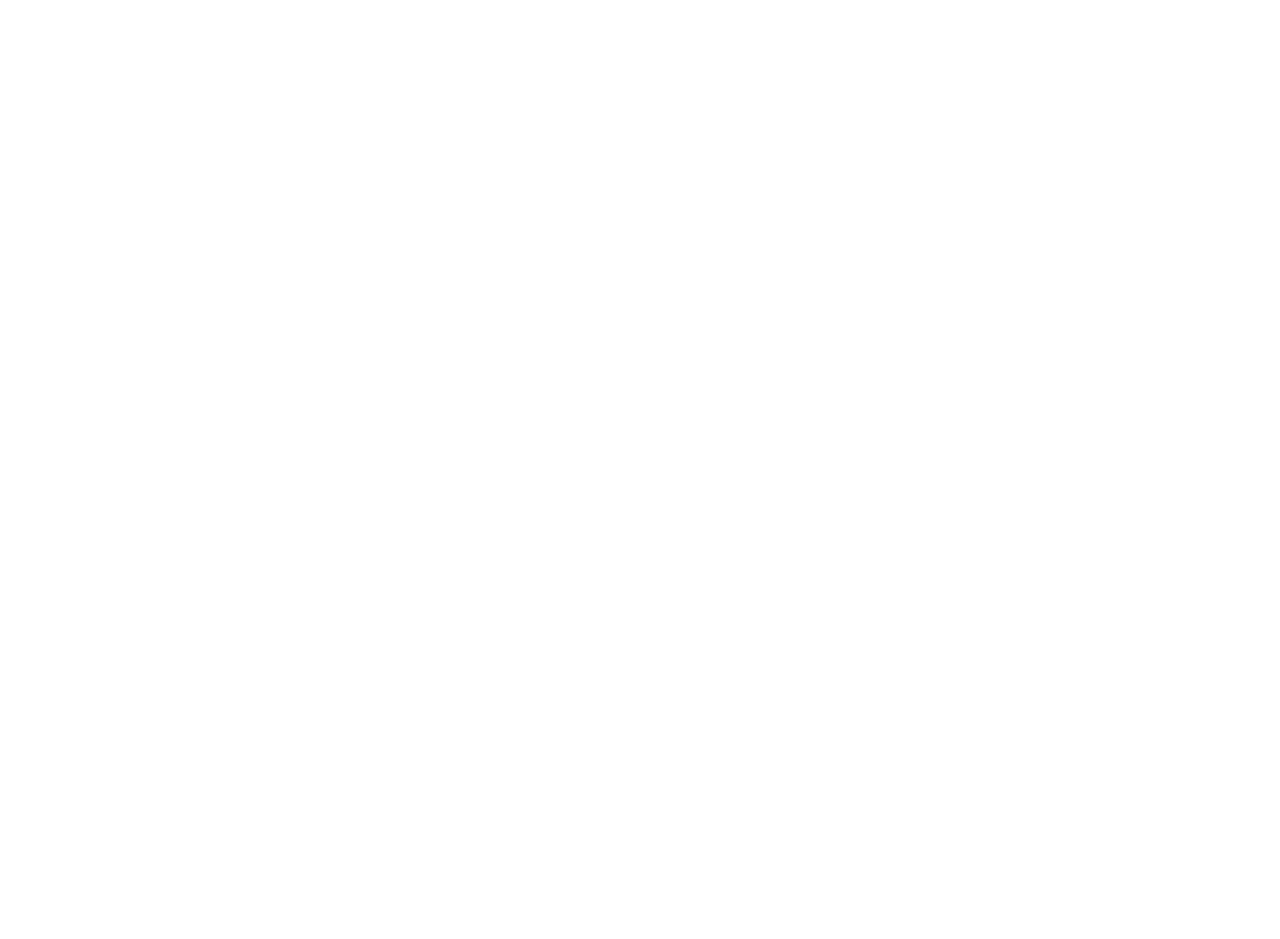
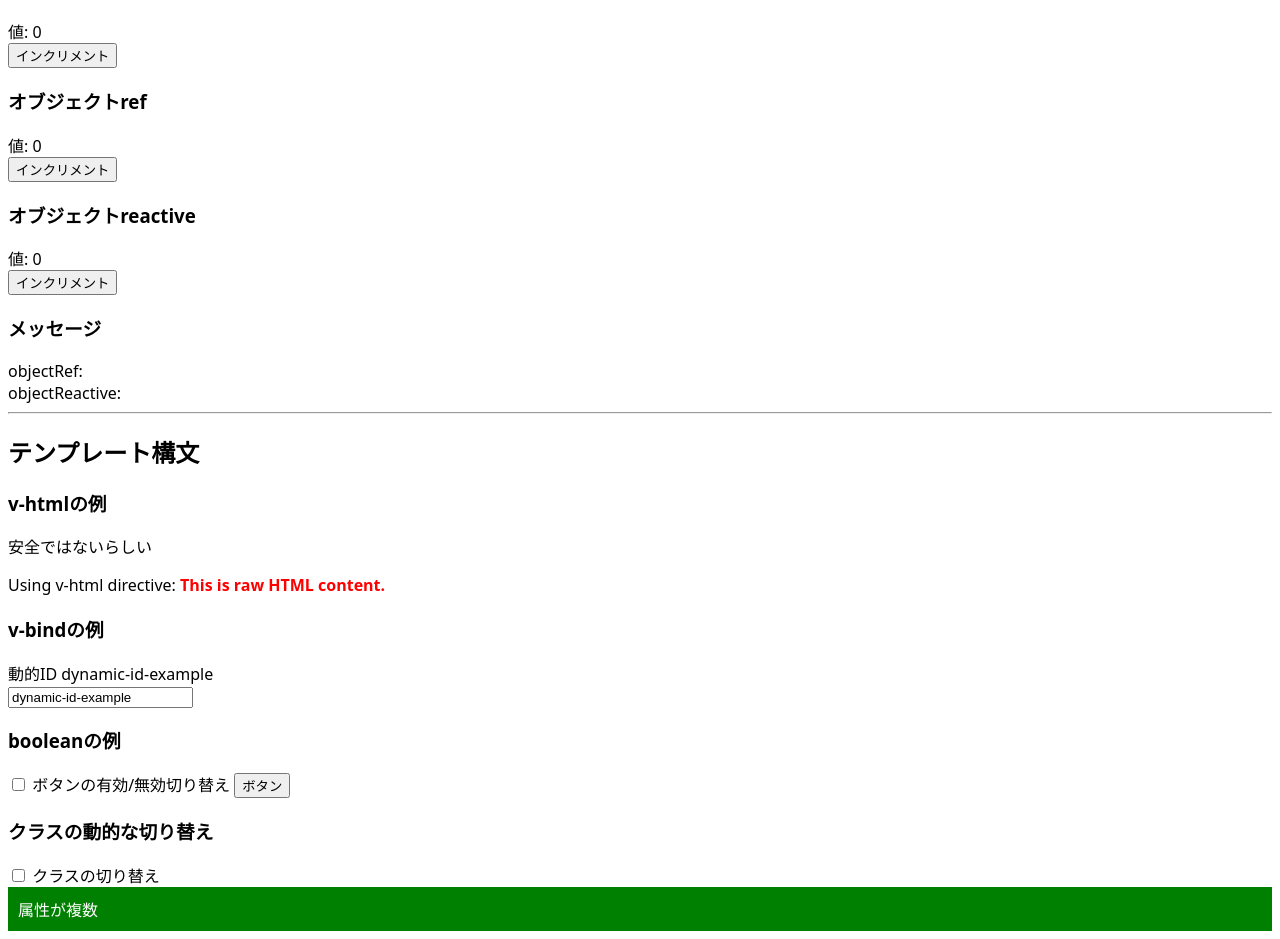
Before and after one commit to rx21js6/learn-vue3-20260106, a Vue app: page /#/guide in a window 1280 px wide. Before the commit this address had no page. Shown: the part 224-1163 px from the top of the page. Before the commit the page ends 800 px from the top, so only its background shows below. Built offline with nearby package versions, Linux system fonts and the light colour scheme.

Commit message:
ガイド関連
リアクティビティ
テンプレート構文

```diff
--- /dev/null
+++ b/src/guide/reactivity/ReactivityExample.vue
@@ -0,0 +1,49 @@
+<script setup lang="ts">
+import { reactive, ref } from 'vue'
+
+type RefExampleProps = {
+  count: number
+  message?: string
+}
+
+const primitiveRef = ref(0)
+const objectRef = ref<RefExampleProps>({ count: 0 })
+const objectReactive = reactive<RefExampleProps>({ count: 0 })
+
+const incrementRef = () => {
+  // Note: .value is needed for ref objects
+  objectRef.value.count++
+  objectRef.value.message = `Updated!: ${objectRef.value.count}`
+}
+
+const incrementReactive = () => {
+  // Note: No .value needed for reactive objects
+  objectReactive.count++
+  objectReactive.message = `Updated!: ${objectReactive.count}`
+}
+</script>
+<template>
+  <div>
+    <h3>プリミティブref</h3>
+    <div>値: {{ primitiveRef }}</div>
+    <button @click="primitiveRef++">インクリメント</button>
+  </div>
+
+  <div>
+    <h3>オブジェクトref</h3>
+    <div>値: {{ objectRef.count }}</div>
+    <button @click="incrementRef">インクリメント</button>
+  </div>
+
+  <div>
+    <h3>オブジェクトreactive</h3>
+    <div>値: {{ objectReactive.count }}</div>
+    <button @click="incrementReactive">インクリメント</button>
+  </div>
+
+  <div>
+    <h3>メッセージ</h3>
+    <div>objectRef: {{ objectRef.message }}</div>
+    <div>objectReactive: {{ objectReactive.message }}</div>
+  </div>
+</template>
--- /dev/null
+++ b/src/guide/template-syntax/TemplateSyntaxExample.vue
@@ -0,0 +1,59 @@
+<script setup lang="ts">
+import { ref } from 'vue'
+
+const rawHtml = `<strong style="color: red;">This is raw HTML content.</strong>`
+
+const dynamicId = ref('dynamic-id-example')
+
+const buttonDisabled = ref(false)
+
+const objectOfAttrs = ref({
+  id: 'container',
+  class: 'wrapper',
+  style: 'background-color:green',
+})
+
+const changeClass = () => {
+  if (objectOfAttrs.value.class === 'wrapper') {
+    objectOfAttrs.value.class = 'wrapper2'
+  } else {
+    objectOfAttrs.value.class = 'wrapper'
+  }
+}
+</script>
+
+<template>
+  <div>
+    <h3>v-htmlの例</h3>
+    <p>安全ではないらしい</p>
+    <p>Using v-html directive: <span v-html="rawHtml"></span></p>
+  </div>
+  <div>
+    <h3>v-bindの例</h3>
+    <div :id="dynamicId">動的ID {{ dynamicId }}</div>
+    <input v-model="dynamicId" placeholder="動的IDのinput" />
+  </div>
+  <div>
+    <h3>booleanの例</h3>
+    <input type="checkbox" @change="buttonDisabled = !buttonDisabled" />
+    ボタンの有効/無効切り替え
+    <button :disabled="buttonDisabled">ボタン</button>
+  </div>
+  <div>
+    <h3>クラスの動的な切り替え</h3>
+    <input type="checkbox" @change="changeClass" />
+    クラスの切り替え
+    <div v-bind="objectOfAttrs">属性が複数</div>
+  </div>
+</template>
+
+<style scoped>
+.wrapper {
+  padding: 10px;
+  color: white;
+}
+.wrapper2 {
+  padding: 10px;
+  color: red;
+}
+</style>
--- /dev/null
+++ b/src/pages/GuideIndex.vue
@@ -0,0 +1,23 @@
+<script setup lang="ts">
+import ReactivityExample from '@/guide/reactivity/ReactivityExample.vue'
+import TemplateSyntaxExample from '@/guide/template-syntax/TemplateSyntaxExample.vue'
+</script>
+
+<template>
+  <div>
+    <RouterLink to="/">メニュー</RouterLink>
+  </div>
+  <div>
+    <h1>ガイド関連</h1>
+  </div>
+  <hr />
+  <div>
+    <h2>リアクティビティ</h2>
+    <ReactivityExample />
+  </div>
+  <hr />
+  <div>
+    <h2>テンプレート構文</h2>
+    <TemplateSyntaxExample />
+  </div>
+</template>
--- a/src/pages/MainMenu.vue
+++ b/src/pages/MainMenu.vue
@@ -2,7 +2,12 @@
   <div class="main-menu">
     <h1>Main Menu</h1>
     <ul>
-      <li><RouterLink to="/tutorial">Go to Tutorial Index</RouterLink></li>
+      <li>
+        <RouterLink to="/tutorial">Go to tutorial Index</RouterLink>
+      </li>
+      <li>
+        <RouterLink to="/guide">Go to guide Index</RouterLink>
+      </li>
     </ul>
   </div>
 </template>
--- a/src/router/router.ts
+++ b/src/router/router.ts
@@ -1,12 +1,14 @@
 import { createRouter, createWebHashHistory } from 'vue-router'
-import TutorialIndex from '../pages/TutorialIndex.vue'
-import MainMenu from '../pages/MainMenu.vue'
+import TutorialIndex from '@/pages/TutorialIndex.vue'
+import MainMenu from '@/pages/MainMenu.vue'
+import GuideIndex from '@/pages/GuideIndex.vue'
 
 const router = createRouter({
   history: createWebHashHistory(import.meta.env.BASE_URL),
   routes: [
     { path: '/', component: MainMenu },
     { path: '/tutorial', component: TutorialIndex },
+    { path: '/guide', component: GuideIndex },
   ],
 })
 export default router
```
